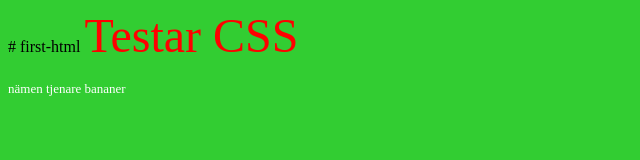
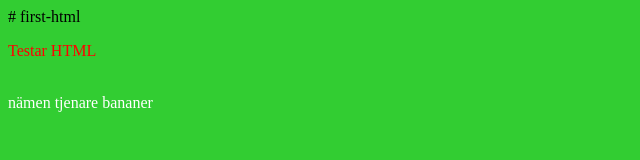
Before and after one commit to Fredrikrapphed/first-html, a plain HTML site: page index.html in a window 1280 px wide. Shown: the whole page, without its empty margins (0-640 px from the left). Drawn offline with Linux system fonts and the light colour scheme.

Commit message:
Update index.html

```diff
--- a/index.html
+++ b/index.html
@@ -7,8 +7,8 @@
 		<title> Hej </title>
 	</head>
 	<body bgcolor="limegreen">
-		<font color="red" size="7"> Testar CSS </font> <br><br>
-		<font color="white" size="2"> nämen tjenare bananer</font>
+		<p style="color:red"> Testar HTML </font> <br><br>
+		<p  style="color:white"> nämen tjenare bananer</font>
 
 
 	</body>
```
